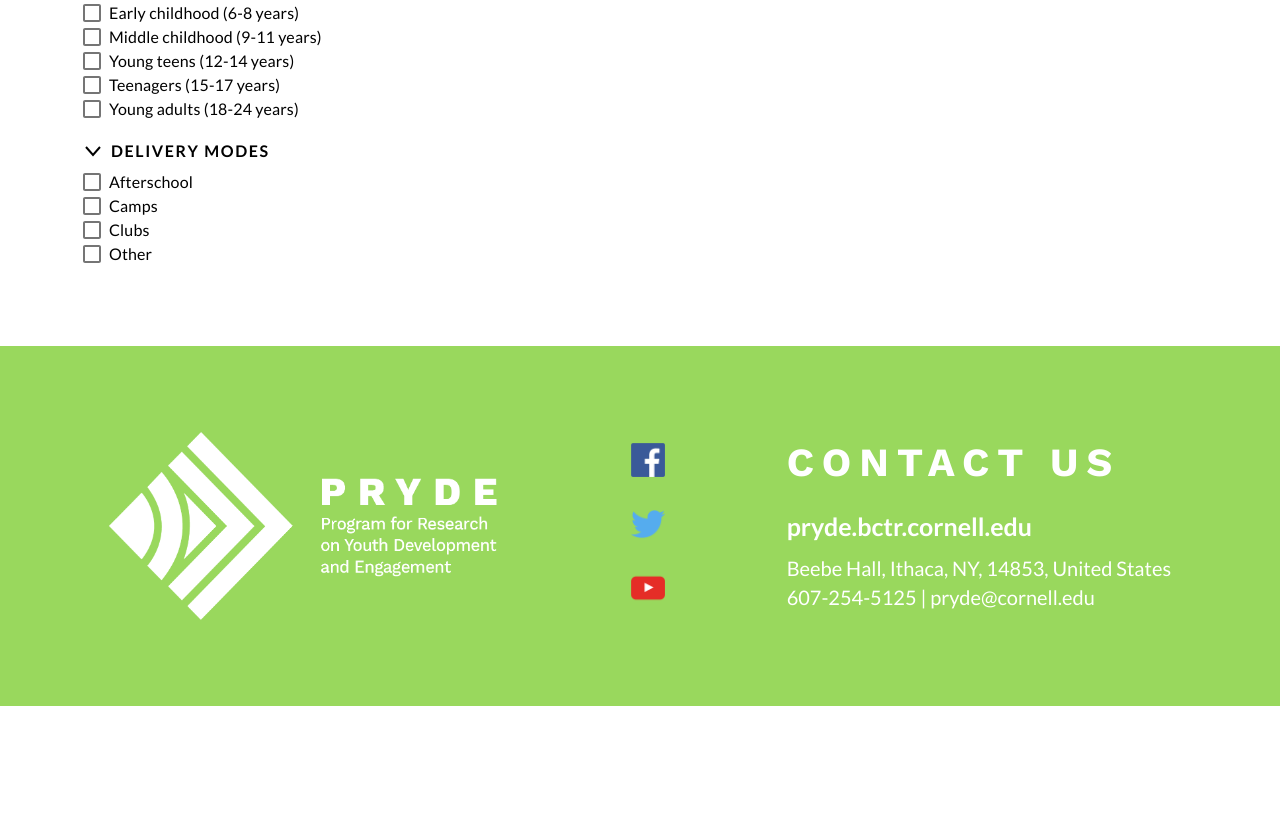
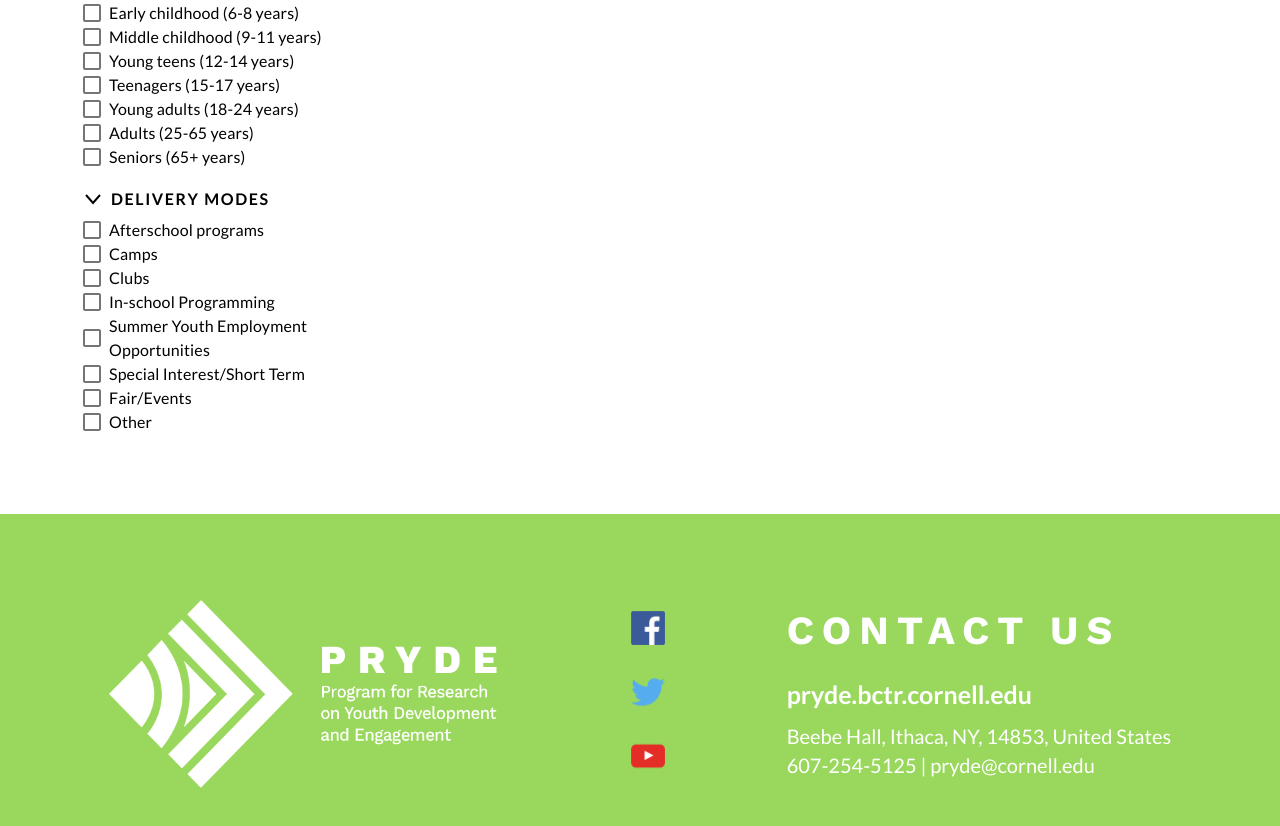
Before and after one commit to gnaww/pryde-connect, a React (Create React App) app in the folder frontend/: page /browse in a window 1280 px wide. Shown: the part 1423-2249 px from the top of the page. Before the commit the page ends 2129 px from the top, so only its background shows below. Built offline with nearby package versions, Linux system fonts and the light colour scheme; no server answers.

Commit message:
add new age ranges and delivery mode options

```diff
--- a/frontend/src/pages/Browse.js
+++ b/frontend/src/pages/Browse.js
@@ -179,16 +179,22 @@ class Browse extends Component {
                     "Middle childhood (9-11 years)",
                     "Young teens (12-14 years)",
                     "Teenagers (15-17 years)",
-                    "Young adults (18-24 years)"
+                    "Young adults (18-24 years)",
+                    "Adults (25-65 years)",
+                    "Seniors (65+ years)"
                 ],
                 defaultValues: parsedURL.ageranges
             },
             {
                 categoryName: "Delivery Modes",
                 filterOptions: [
-                    "Afterschool",
+                    "Afterschool programs",
                     "Camps",
                     "Clubs",
+                    "In-school Programming",
+                    "Summer Youth Employment Opportunities",
+                    "Special Interest/Short Term",
+                    "Fair/Events",
                     "Other"
                 ],
                 defaultValues: parsedURL.deliverymodes
@@ -309,7 +315,9 @@ class Browse extends Component {
                     "Middle childhood (9-11 years)",
                     "Young teens (12-14 years)",
                     "Teenagers (15-17 years)",
-                    "Young adults (18-24 years)"
+                    "Young adults (18-24 years)",
+                    "Adults (25-65 years)",
+                    "Seniors (65+ years)"
                 ],
                 defaultValues: parsedURL.ageranges
             }
--- a/frontend/src/pages/CreateProfile/FormContent.js
+++ b/frontend/src/pages/CreateProfile/FormContent.js
@@ -51,12 +51,18 @@ export const PractitionerInformation = {
         "Middle childhood (9-11 years)",
         "Young teens (12-14 years)",
         "Teenagers (15-17 years)",
-        "Young adults (18-24 years)"
+        "Young adults (18-24 years)",
+        "Adults (25-65 years)",
+        "Seniors (65+ years)"
     ],
     ProgramDeliveryModes: [
         "Afterschool programs",
         "Camps",
         "Clubs",
+        "In-school Programming",
+        "Summer Youth Employment Opportunities",
+        "Special Interest/Short Term",
+        "Fair/Events",
         "Other: "
     ],
     ResearchTopics: [
--- a/frontend/src/pages/EmailPreferences.js
+++ b/frontend/src/pages/EmailPreferences.js
@@ -44,12 +44,18 @@ const PreferencesInformation = {
         "Middle childhood (9-11 years)",
         "Young teens (12-14 years)",
         "Teenagers (15-17 years)",
-        "Young adults (18-24 years)"
+        "Young adults (18-24 years)",
+        "Adults (25-65 years)",
+        "Seniors (65+ years)"
     ],
     ProgramDeliveryModes: [
         "Afterschool programs",
         "Camps",
         "Clubs",
+        "In-school Programming",
+        "Summer Youth Employment Opportunities",
+        "Special Interest/Short Term",
+        "Fair/Events",
         "Other"
     ],
     ResearchTopics: [
```
Also changed, not shown: 2 other files (tests, documents, lock files or other folders).
